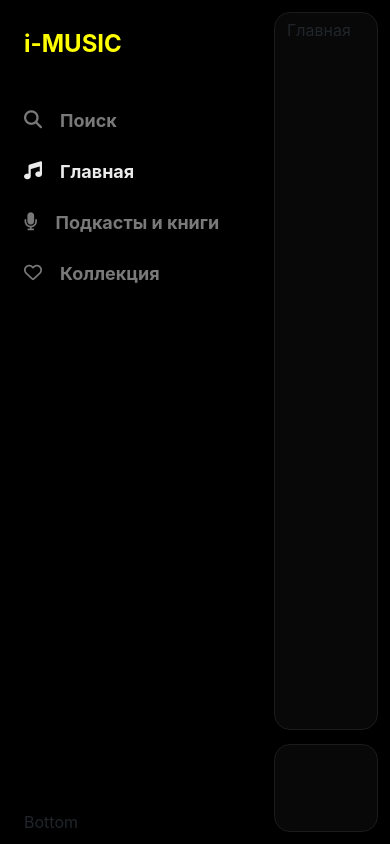
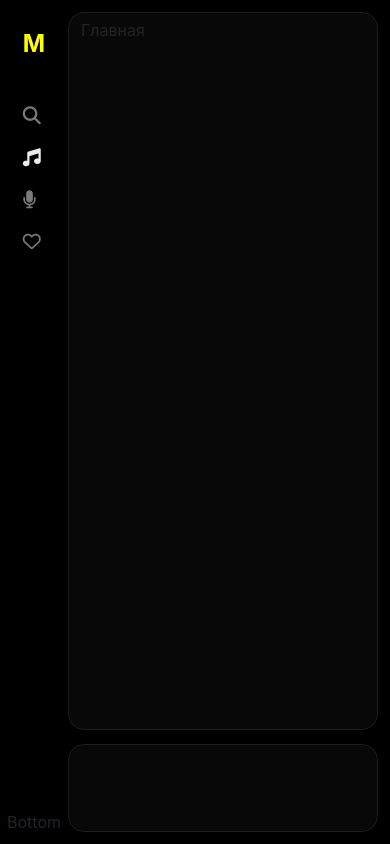
Before and after one commit to JaJu111/yandex-music, a Vue app: page / in a window 390 px wide. Built offline with nearby package versions, Linux system fonts and the light colour scheme.

Commit message:
fixed responsive and logo

```diff
--- a/src/components/HomeComponent.vue
+++ b/src/components/HomeComponent.vue
@@ -3,7 +3,8 @@
         <div class="main-box">
             <div class="aside-left">
                 <div class="aside-left__box">
-                    <h1>i-MUSIC</h1>
+                    <h1 class="logo">i-MUSIC</h1>
+                    <h1 class="logo-small">M</h1>
 
                     <ul>
                         <router-link to="/search" :class="{'active': $route.path === '/search'}">
@@ -65,11 +66,14 @@ export default class HomeComponent extends Vue {}
     justify-content: space-between
 
     &__box
-        h1
+        .logo
             font-size: 24px
             font-weight: bold
             color: yellow
             margin: 18px 0 48px
+
+        .logo-small
+            display: none
 
         a
             display: flex
@@ -107,4 +111,30 @@ export default class HomeComponent extends Vue {}
         border-radius: 16px
         border: 1px solid #1c1c1c
 
+
+@media (max-width: 768px)
+    .main-box
+        padding: 12px 12px 12px 0
+
+    .right-box
+        width: calc(100% - 68px)
+
+    .aside-left
+        width: 68px
+        align-items: center
+
+        &__box
+            .logo
+                display: none
+
+            .logo-small
+                display: block
+                font-size: 24px
+                font-weight: bold
+                color: yellow
+                margin: 18px 0 48px
+
+            li
+                display: none
+
 </style>
```
